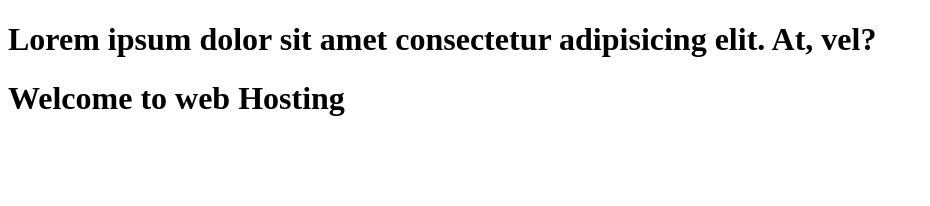
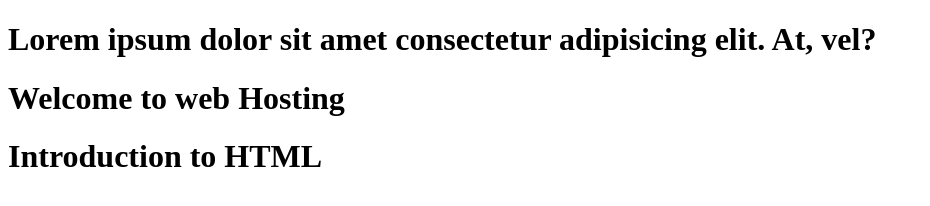
Before and after one commit to yaserrock7896/Repo-Number1, a plain HTML site: page Index.html in a window 1280 px wide. Shown: the whole page, without its empty margins (0-930 px from the left). Drawn offline with Linux system fonts and the light colour scheme.

Commit message:
Update Index.html

```diff
--- a/Index.html
+++ b/Index.html
@@ -8,5 +8,6 @@
 <body>
     <h1> Lorem ipsum dolor sit amet consectetur adipisicing elit. At, vel? </h1>
     <h1> Welcome to web Hosting </h1>
+    <h1> Introduction to HTML </h1>
 </body>
 </html>
```
